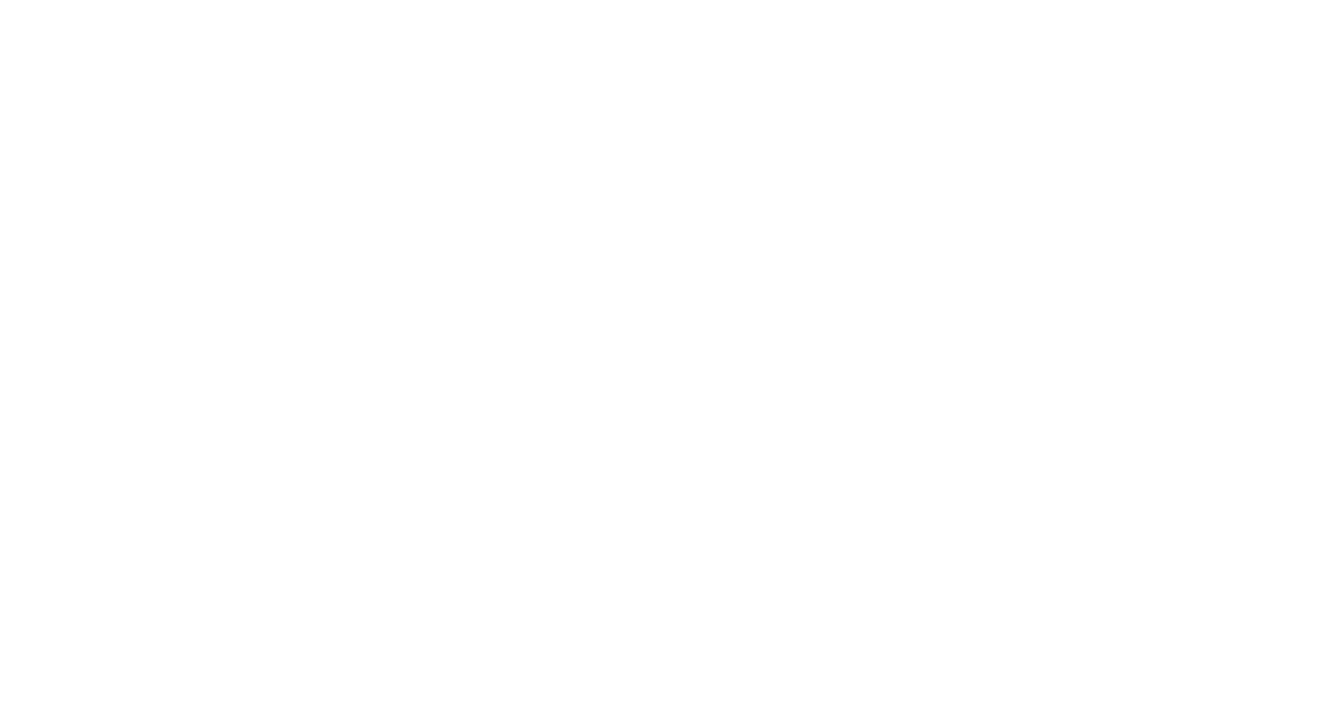
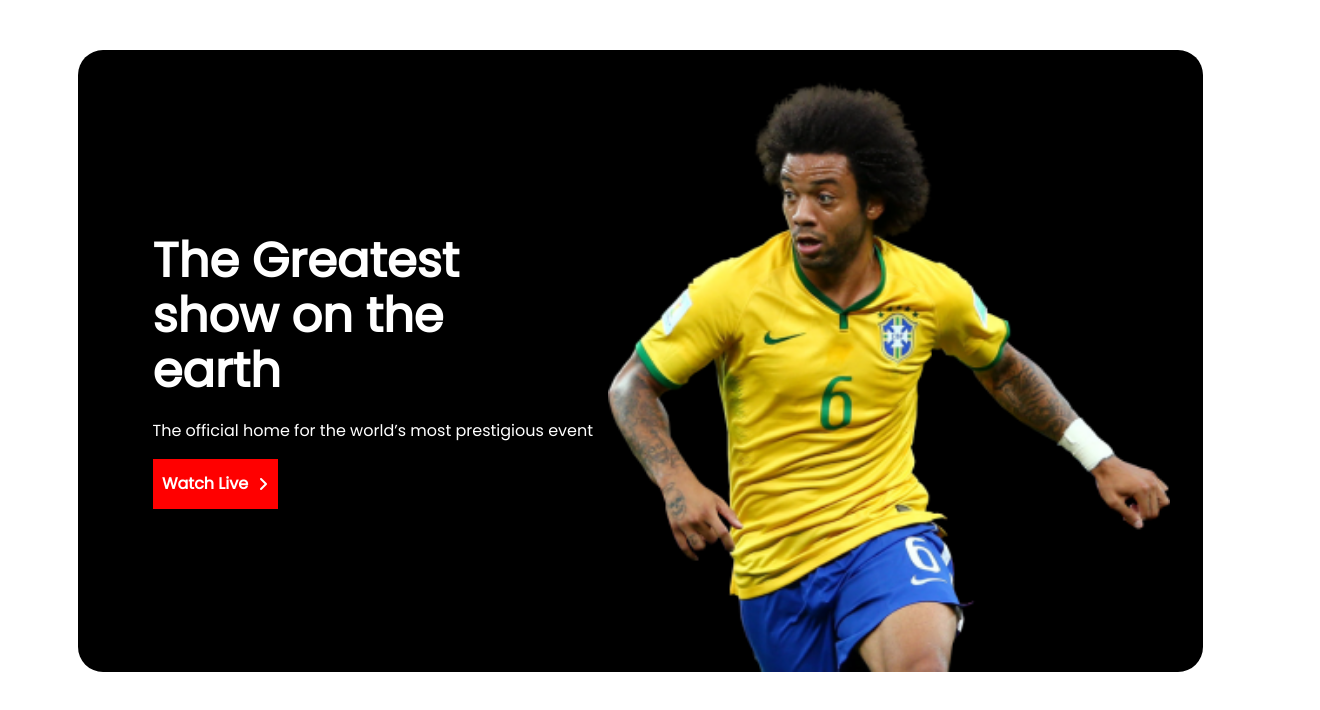
Before and after one commit to RahadBinAlIslam/world-cup, a plain HTML site: page index.html in a window 1280 px wide. Shown: the whole page, 1320 px wide, since content can reach past the window. Drawn offline with Linux system fonts and the light colour scheme.

Commit message:
intro designed

```diff
--- a/index.html
+++ b/index.html
@@ -5,13 +5,34 @@
     <meta charset="UTF-8">
     <meta http-equiv="X-UA-Compatible" content="IE=edge">
     <meta name="viewport" content="width=device-width, initial-scale=1.0">
+    <script src="https://kit.fontawesome.com/0852e621d2.js" crossorigin="anonymous"></script>
     <link rel="stylesheet" href="style.css">
     <title>World Cup</title>
 </head>
 
 <body>
+    <main>
+        <section class="container">
+            <div class="intro-container">
+                <div class="intro-detail">
+                    <h1>The Greatest</h1>
+                    <h1>show on the</h1>
+                    <h1>earth</h1>
+                    <p>The official home for the world’s most prestigious event</p>
+                    <div class="intro-button">
+                        <h4>Watch Live</h4>
+                        <i class="fa-solid fa-angle-right"></i>
+                    </div>
+                </div>
+                <div class="intro-banner">
+                    <img src="assets/Banner Image.png" alt="">
+                </div>
+            </div>
+        </section>
+    </main>
+</body>
+<footer>
 
-</body>
-<footer></footer>
+</footer>
 
 </html>
--- a/style.css
+++ b/style.css
@@ -0,0 +1,53 @@
+@import url('https://fonts.googleapis.com/css2?family=Poppins&display=swap');
+
+body{
+    margin: 0%;
+    font-family: 'Poppins', sans-serif;
+}
+
+main{
+    display: flex;
+    flex-direction: column;
+    align-items: center;
+}
+
+.container{
+    background-color: black;
+    border-radius: 25px;
+    width: 900px;
+    padding: 20px 150px 20px 75px;
+    margin: 50px 150px 20px 150px;
+}
+
+.intro-container{
+    display: grid;
+    grid-template-columns: repeat(2, 1fr);
+    align-items: center;
+}
+
+.intro-detail{
+    color: white;
+}
+
+.intro-detail h1{
+    line-height: 15px;
+    font-size: 3em;
+}
+.intro-button{
+    width: 125px;
+    height: 50px;
+    background-color: red;
+    color: white;
+    display: flex;
+    align-items: center;
+    justify-content: center;
+}
+
+.intro-banner img{
+    margin: 10px 150px -27px 5px;
+    width: 125%;
+}
+
+.fa-angle-right{
+    margin-left: 10px;
+}
```
